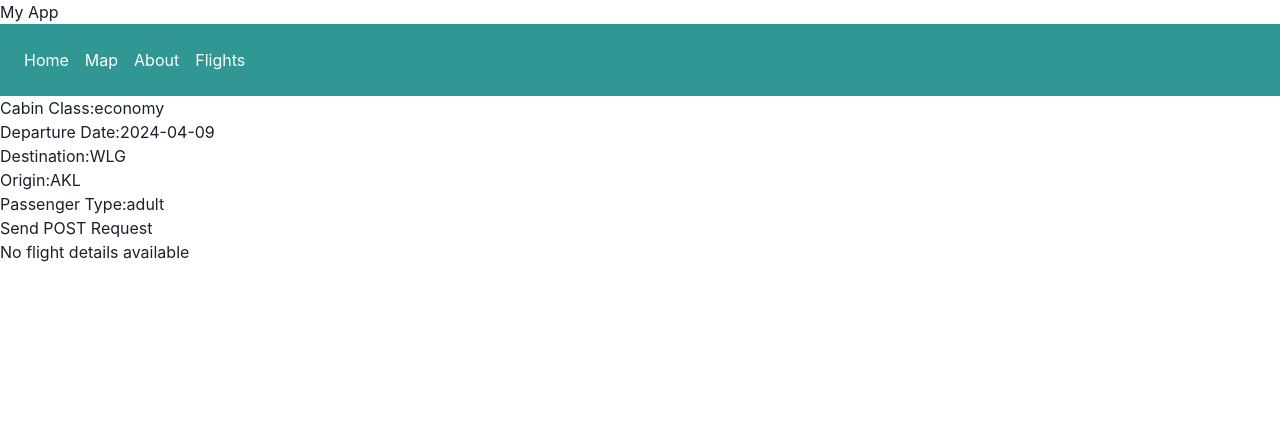
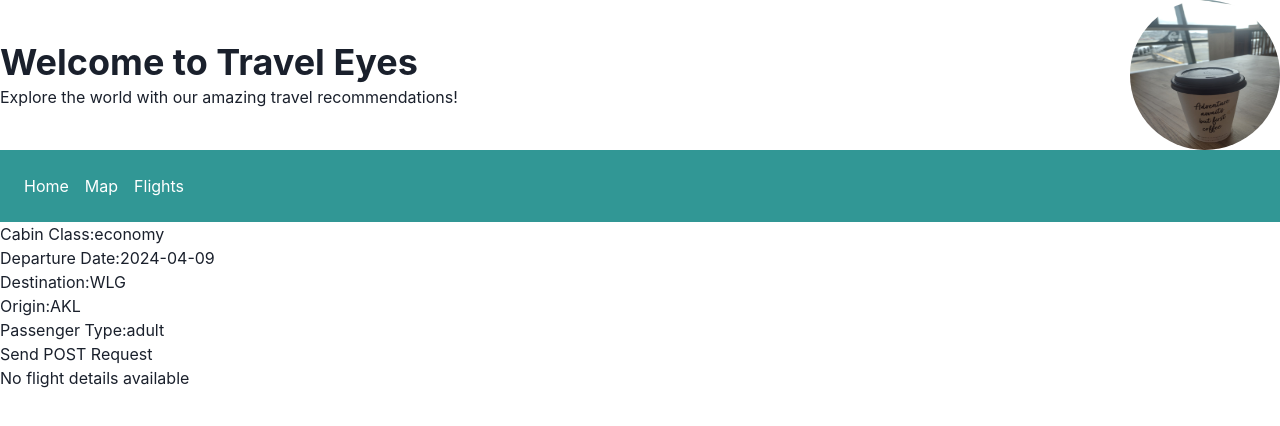
Before and after one commit to rebornweb/tourismapp, a React (Create React App) app in the folder travel-app/: page /flights in a window 1280 px wide. Shown: the top 426 px of the page. Built offline with nearby package versions, Linux system fonts and the light colour scheme.

Commit message:
local images done

```diff
--- a/travel-app/package.json
+++ b/travel-app/package.json
@@ -55,6 +55,7 @@
   "devDependencies": {
     "@types/node": "^20.11.28",
     "@types/react-dom": "^18.2.22",
+    "file-loader": "^6.2.0",
     "react-router-dom": "^6.22.3",
     "typescript": "^4.9.5"
   }
--- a/travel-app/src/components/Header.tsx
+++ b/travel-app/src/components/Header.tsx
@@ -1,9 +1,26 @@
 import React from 'react';
+import { Box, Heading, Text, Image, Stack } from '@chakra-ui/react';
+
+// Use require to import the image dynamically
+const airportCoffeeImage = require('./airport-coffee.jpg');
 
 const Header: React.FC = () => {
   return (
     <header>
-      <h1>My App</h1>
+      <Stack direction='row' alignItems='center'>
+        <Box flex='1'>
+          <Heading>Welcome to Travel Eyes</Heading>
+          <Text>Explore the world with our amazing travel recommendations!</Text>
+        </Box>
+        <Box>
+          <Image
+            borderRadius='full'
+            boxSize='150px'
+            src={airportCoffeeImage} // Use .default to access the imported image
+            alt='Airport Coffee'
+          />
+        </Box>
+      </Stack>
     </header>
   );
 };
--- a/travel-app/src/components/Home.tsx
+++ b/travel-app/src/components/Home.tsx
@@ -23,10 +23,7 @@ const Home: React.FC = () => {
 
   return (
     <div>
-      <Box>
-        <Heading>Welcome to the Travel App</Heading>
-        <Text>Explore the world with our amazing travel recommendations!</Text>
-      </Box>
+
       {/* Pass handleLocationChange function as prop to GoogleMaps */}
       {/* This is where the state is lifted up */}
       <GoogleMaps onLocationChange={handleLocationChange} />
--- a/travel-app/src/components/Map.tsx
+++ b/travel-app/src/components/Map.tsx
@@ -169,6 +169,7 @@ const GoogleMaps = ({ onLocationChange }) => {
       </div>
       <Input id="pac-input" type="text" placeholder="Enter a location" />
       <Checkbox id="use-location-bias" defaultChecked>Use location bias</Checkbox>
+      <br></br>
       <Checkbox id="use-strict-bounds" defaultChecked>Use strict bounds</Checkbox>
 
       <div id="infowindow-content">
--- a/travel-app/src/components/Navigation.tsx
+++ b/travel-app/src/components/Navigation.tsx
@@ -25,11 +25,6 @@ const Navigation: FC = () => {
             Map
           </Text>
         </Link>
-        <Link to="/about">
-          <Text color="white" mr={4}>
-            About
-          </Text>
-        </Link>
         <Link to="/flights">
           <Text color="white" mr={4}>
             Flights
--- /dev/null
+++ b/travel-app/src/index.d.ts
@@ -0,0 +1,2 @@
+declare module "*.jpg";
+declare module "*.png";
```
Also changed, not shown: travel-app/src/components/airport-coffee.jpg (added), 1 other file (tests, documents, lock files or other folders).
